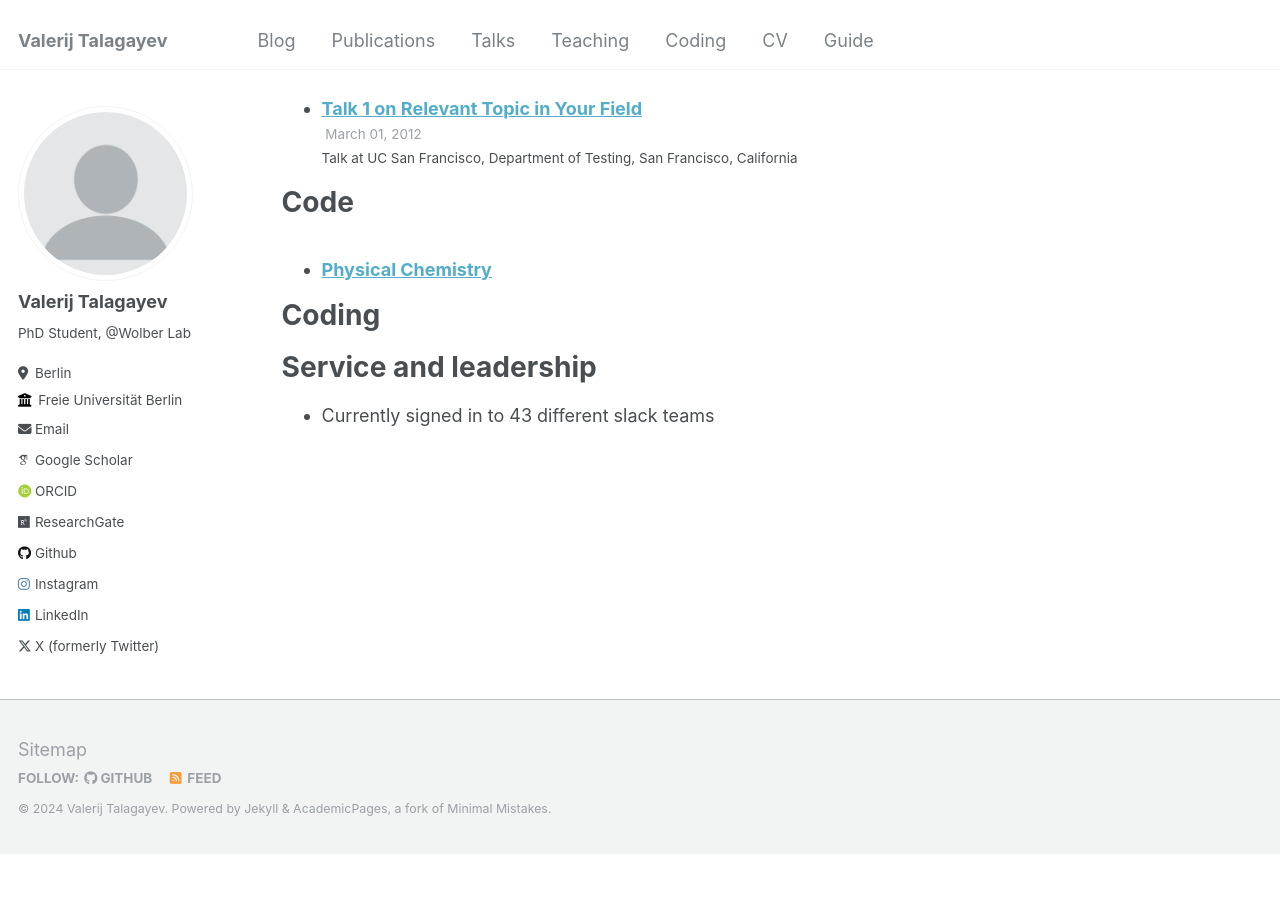
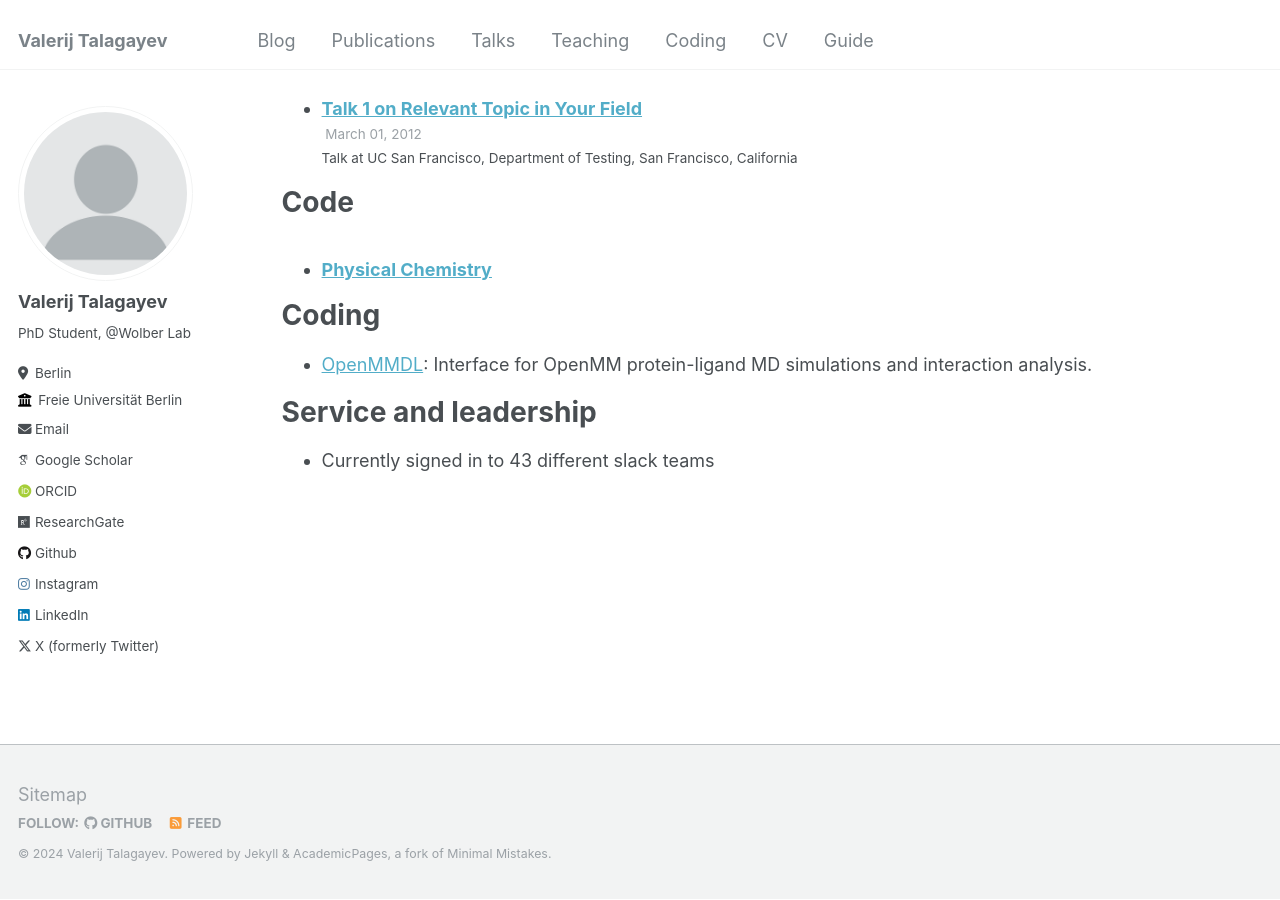
Before and after one commit to talagayev/talagayev11.github.io, a Jekyll site: the page built from _pages/cv.md, in a window 1280 px wide and 900 px high, scrolled down 2055 px. Built offline with Jekyll 4.4.1, drawn with Linux system fonts in a browser that asks for light colours; some web fonts are replaced; before the commit the page ends 2910 px from its top, so only the background shows below that.

Commit message:
Update cv.md

```diff
--- a/_pages/cv.md
+++ b/_pages/cv.md
@@ -61,6 +61,7 @@ Code
 
 Coding
 ======
+* [OpenMMDL](https://github.com/wolberlab/OpenMMDL): Interface for OpenMM protein-ligand MD simulations and interaction analysis.
   <ul>{% for post in site.coding reversed %}
     {% include archive-single-cv.html %}
   {% endfor %}</ul>
```
